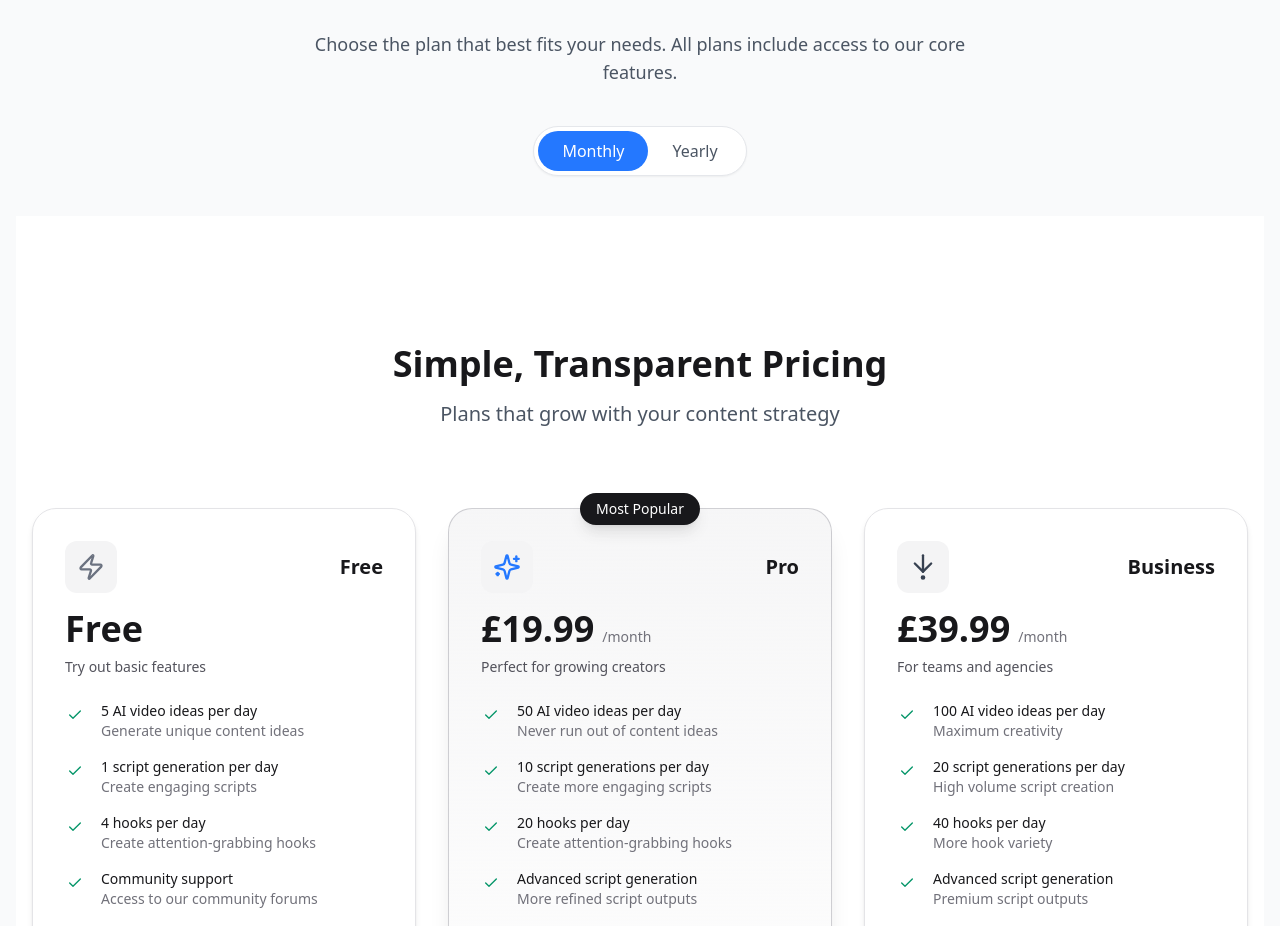
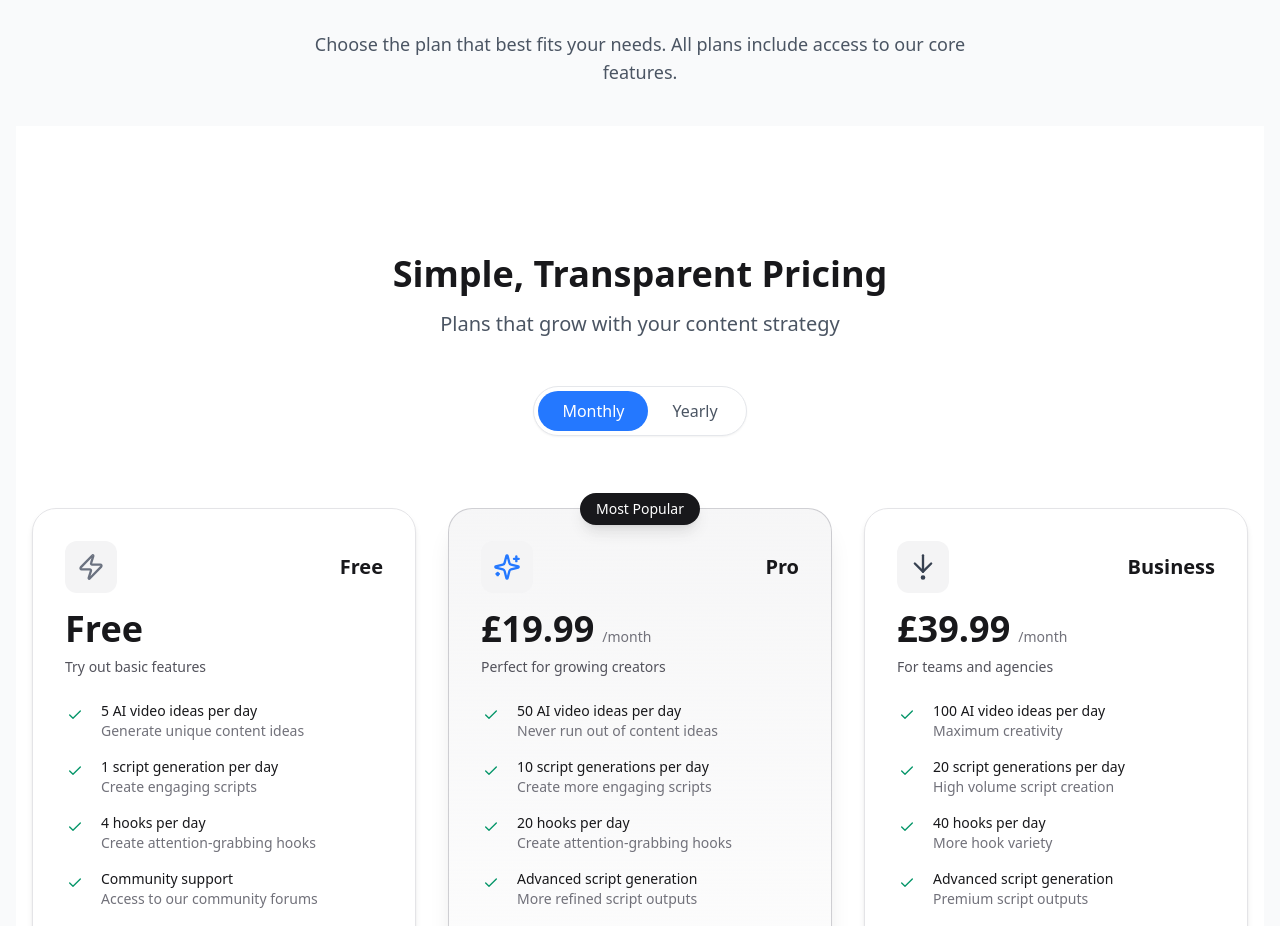
Before and after one commit to Tasklyios/planzo-ai, a React (Vite) app: page / in a window 1280 px wide. Shown: the part 3821-4747 px from the top of the page. Built offline with nearby package versions, Linux system fonts and the light colour scheme.

Commit message:
Refactor pricing section layout
Move the monthly/yearly switch below the title and description in the pricing section.

```diff
--- a/src/components/Pricing.tsx
+++ b/src/components/Pricing.tsx
@@ -210,31 +210,11 @@ const Pricing = () => {
           Choose the plan that best fits your needs. All plans include access to our core features.
         </p>
 
-        <div className="flex justify-center mb-10">
-          <div className="flex items-center bg-white rounded-full p-1 border border-gray-200 shadow-sm">
-            <button
-              type="button"
-              className={`px-6 py-2 rounded-full transition-colors ${
-                !isYearly ? 'bg-primary text-white' : 'bg-transparent text-gray-600'
-              }`}
-              onClick={() => setIsYearly(false)}
-            >
-              Monthly
-            </button>
-            <button
-              type="button"
-              className={`px-6 py-2 rounded-full transition-colors ${
-                isYearly ? 'bg-primary text-white' : 'bg-transparent text-gray-600'
-              }`}
-              onClick={() => setIsYearly(true)}
-            >
-              Yearly
-            </button>
-          </div>
-          {isYearly && <span className="ml-2 text-xs bg-green-100 text-green-800 rounded-full px-3 py-1.5">Save 20%</span>}
-        </div>
-
-        <PricingSection tiers={pricingTiers} isYearly={isYearly} />
+        <PricingSection
+          tiers={pricingTiers}
+          isYearly={isYearly}
+          onToggleBilling={(yearly) => setIsYearly(yearly)}
+        />
       </div>
     </section>
   );
--- a/src/components/pricing/PricingSheet.tsx
+++ b/src/components/pricing/PricingSheet.tsx
@@ -1,4 +1,3 @@
-
 import { useState } from "react";
 import { Sheet, SheetContent, SheetHeader, SheetTitle, SheetTrigger } from "@/components/ui/sheet";
 import { PricingSection } from "@/components/ui/pricing-section";
@@ -21,17 +20,12 @@ const PricingSheet = ({ trigger }: PricingSheetProps) => {
   const handleCheckout = async (tierName: string) => {
     try {
       setLoading(tierName);
-
-      // Check if user is authenticated
       const { data: { session }, error: authError } = await supabase.auth.getSession();
-
       if (authError || !session?.user) {
         setOpen(false);
         navigate('/auth');
         throw new Error('Please sign in to upgrade your plan');
       }
-
-      // Create checkout session with isYearly parameter
       const response = await supabase.functions.invoke('create-checkout-session', {
         body: {
           tier: tierName,
@@ -40,18 +34,13 @@ const PricingSheet = ({ trigger }: PricingSheetProps) => {
           isYearly: isYearly
         }
       });
-
       if (response.error) {
         throw new Error(response.error.message || 'Failed to create checkout session');
       }
-
       if (!response.data?.url) {
         throw new Error('No checkout URL received');
       }
-
-      // Redirect to Stripe Checkout
       window.location.href = response.data.url;
-
     } catch (error: any) {
       console.error('Checkout error:', error);
       toast({
@@ -221,30 +210,11 @@ const PricingSheet = ({ trigger }: PricingSheetProps) => {
           <SheetTitle className="text-2xl">Choose your plan</SheetTitle>
         </SheetHeader>
         <div className="mt-6">
-          <div className="flex justify-center mb-8">
-            <div className="flex items-center bg-white rounded-full p-1 border border-gray-200 shadow-sm">
-              <button
-                type="button"
-                className={`px-6 py-2 rounded-full transition-colors ${
-                  !isYearly ? 'bg-primary text-white' : 'bg-transparent text-gray-600'
-                }`}
-                onClick={() => setIsYearly(false)}
-              >
-                Monthly
-              </button>
-              <button
-                type="button"
-                className={`px-6 py-2 rounded-full transition-colors ${
-                  isYearly ? 'bg-primary text-white' : 'bg-transparent text-gray-600'
-                }`}
-                onClick={() => setIsYearly(true)}
-              >
-                Yearly
-              </button>
-            </div>
-            {isYearly && <span className="ml-2 text-xs bg-green-100 text-green-800 rounded-full px-3 py-1.5">Save 20%</span>}
-          </div>
-          <PricingSection tiers={pricingTiers} isYearly={isYearly} />
+          <PricingSection
+            tiers={pricingTiers}
+            isYearly={isYearly}
+            onToggleBilling={(yearly) => setIsYearly(yearly)}
+          />
         </div>
       </SheetContent>
     </Sheet>
--- a/src/components/ui/pricing-section.tsx
+++ b/src/components/ui/pricing-section.tsx
@@ -31,9 +31,10 @@ interface PricingSectionProps {
   tiers: PricingTier[]
   className?: string
   isYearly: boolean // Changed to accept isYearly as a prop instead of managing its own state
+  onToggleBilling?: (yearly: boolean) => void // Added to handle toggle from parent
 }
 
-function PricingSection({ tiers, className, isYearly }: PricingSectionProps) {
+function PricingSection({ tiers, className, isYearly, onToggleBilling }: PricingSectionProps) {
   const buttonStyles = {
     default: cn(
       "h-12 bg-white dark:bg-zinc-900",
@@ -78,7 +79,33 @@ function PricingSection({ tiers, className, isYearly }: PricingSectionProps) {
           <p className="text-xl text-gray-600 max-w-2xl mx-auto mb-8 text-center">
             Plans that grow with your content strategy
           </p>
-          {/* Removed the toggle buttons here */}
+
+          {/* Monthly/Yearly toggle positioned here */}
+          {onToggleBilling && (
+            <div className="flex items-center justify-center mb-6">
+              <div className="flex items-center bg-white rounded-full p-1 border border-gray-200 shadow-sm dark:bg-zinc-800 dark:border-zinc-700">
+                <button
+                  type="button"
+                  className={`px-6 py-2 rounded-full transition-colors ${
+                    !isYearly ? 'bg-primary text-white' : 'bg-transparent text-gray-600 dark:text-gray-400'
+                  }`}
+                  onClick={() => onToggleBilling?.(false)}
+                >
+                  Monthly
+                </button>
+                <button
+                  type="button"
+                  className={`px-6 py-2 rounded-full transition-colors ${
+                    isYearly ? 'bg-primary text-white' : 'bg-transparent text-gray-600 dark:text-gray-400'
+                  }`}
+                  onClick={() => onToggleBilling?.(true)}
+                >
+                  Yearly
+                </button>
+              </div>
+              {isYearly && <span className="ml-2 text-xs bg-green-100 text-green-800 rounded-full px-3 py-1.5">Save 20%</span>}
+            </div>
+          )}
         </div>
 
         <div className="grid grid-cols-1 md:grid-cols-3 gap-8">
```
